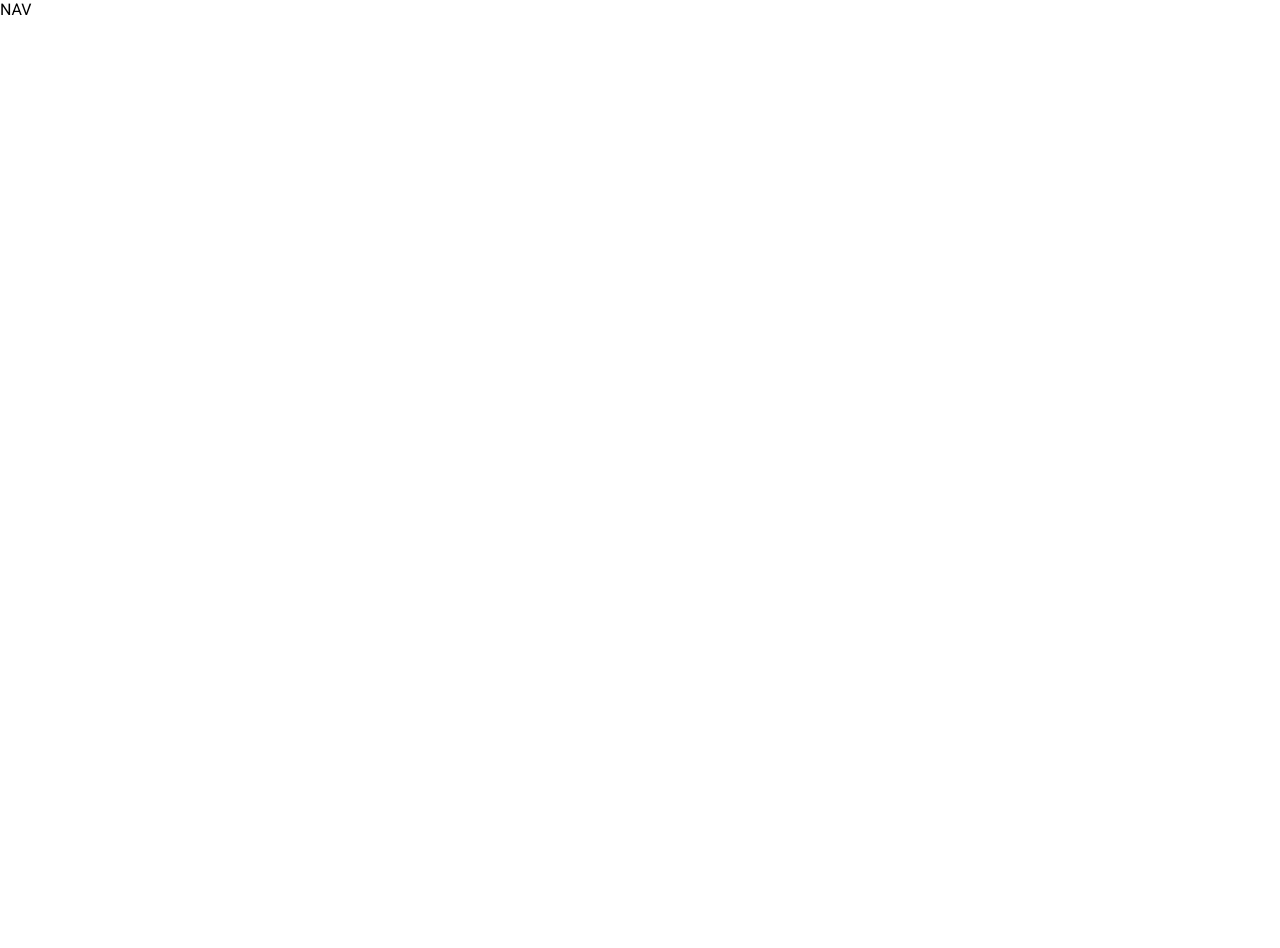
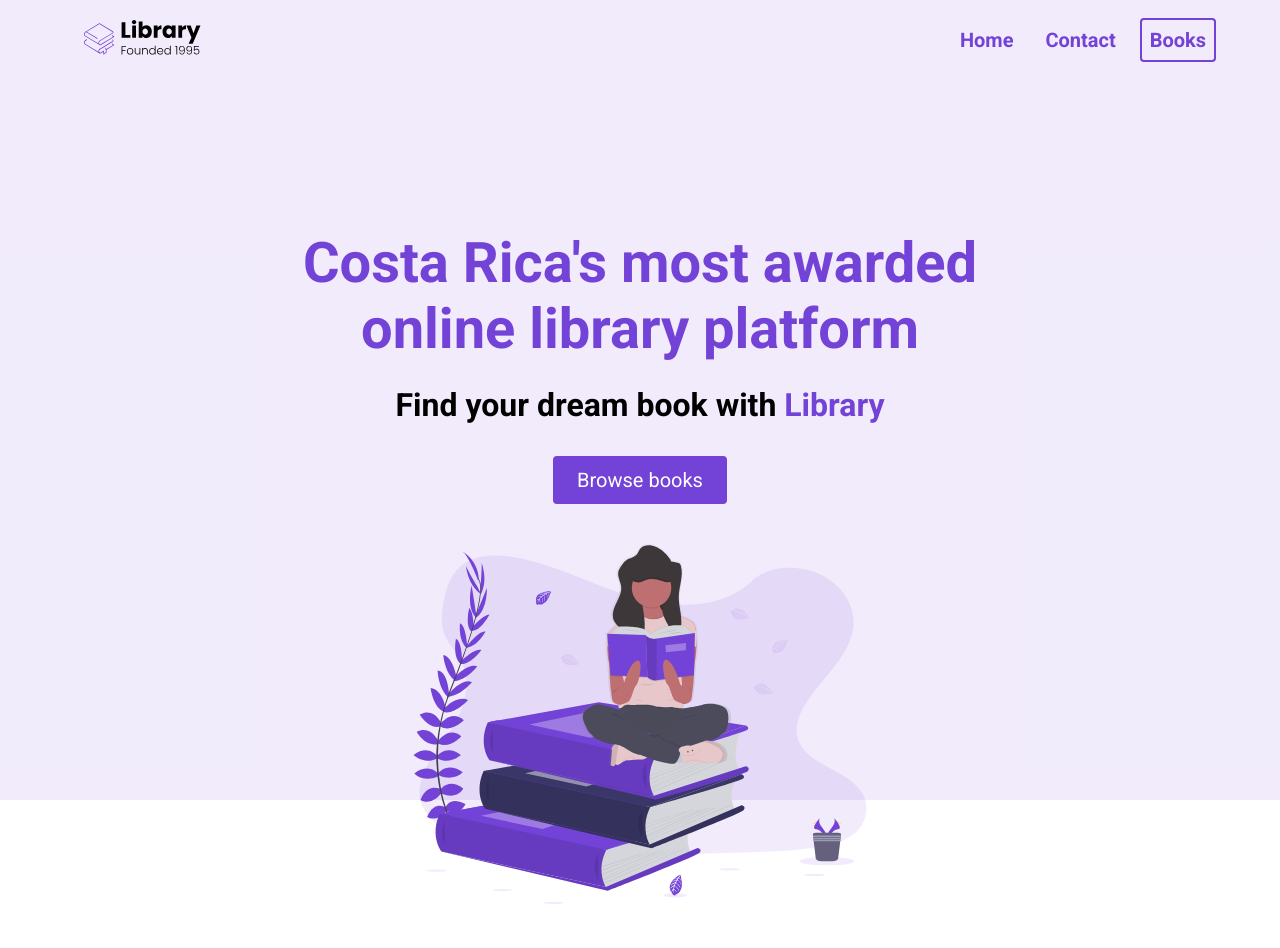
Before and after one commit to xEvansx/E-Commerce, a plain HTML site: page index.html in a window 1280 px wide. Before the commit the page ends 800 px from the top, so only its background shows below. Drawn offline with Linux system fonts and the light colour scheme.

Commit message:
Adding CSS as well butoms, header, nav and Images

```diff
--- a/index.html
+++ b/index.html
@@ -1,20 +1,37 @@
 <!DOCTYPE html>
 <html lang="en">
   <head>
-    <meta charset="UTF-8">
-    <meta http-equiv="X-UA-Compatible" content="IE=edge">
-    <meta name="viewport" content="width=device-width, initial-scale=1.0">
+    <meta charset="UTF-8" />
+    <meta http-equiv="X-UA-Compatible" content="IE=edge" />
+    <meta name="viewport" content="width=device-width, initial-scale=1.0" />
     <title>Library</title>
-    <link rel="stylesheet" href="styles.css">
+    <link rel="stylesheet" href="styles.css" />
   </head>
+
+
   <body>
-    <section>
+    <section id="landing">
       <nav>
-            NAV
-
+        <div class="nav__container">
+          <img src="./assets/Library.svg" class="logo" alt="" />
+          <ul class="nav__links">
+            <li><a href="#" class="nav__link" >Home</a></li>
+            <li><a href="#" class="nav__link">Contact</a></li>
+            <li><a href="#" class="nav__link nav__link--primary">Books</a></li>
+          </ul>
+        </div>
       </nav>
       <header>
-
+        <div class="header__container">
+            <div class="header__description">
+                <h1>Costa Rica's most awarded online library platform</h1>
+                <h2>Find your dream book with <span class="purple">Library</span></h2>
+                <button class="btn">Browse books</button>
+            </div>
+            <figure class="header__img--wrapper">
+                <img src="./assets/Undraw_Books.svg" alt="">
+            </figure>
+        </div>
       </header>
     </section>
   </body>
--- a/styles.css
+++ b/styles.css
@@ -7,3 +7,122 @@
   font-family: "Lato", sans-serif;
   font-family: "Roboto", sans-serif;
 }
+
+nav {
+  height: 80px;
+  display: flex;
+}
+
+img {
+  width: 100%;
+  height: 100%;
+  max-height: 50vh;
+  padding: 20px;
+}
+
+.nav__container {
+  width: 100%;
+  max-width: 1200px;
+  padding: 0 24px;
+  display: flex;
+  justify-content: space-between;
+  align-items: center;
+  margin: 0 auto;
+}
+
+.purple {
+  color: #7342d6;
+}
+
+.logo {
+  width: 160px;
+}
+
+ul {
+  display: flex;
+}
+
+li {
+  list-style-type: none;
+}
+
+.nav__link {
+  margin-left: 16px;
+  text-decoration: none;
+  font-size: 20px;
+  color: #7342d6;
+  font-weight: bold;
+  padding: 8px;
+}
+
+.nav__link:hover {
+  text-decoration: underline;
+}
+
+.nav__link--primary {
+  border: 2px solid #7342d6;
+  border-radius: 4px;
+}
+
+.nav__link--primary:hover {
+  text-decoration: none;
+}
+
+#landing {
+  background-color: rgba(115, 66, 214, 0.1);
+}
+
+header {
+  height: calc(100vh - 80px);
+}
+
+.header__container {
+    padding-top: 150px;
+  width: 100%;
+  max-width: 720px;
+  margin: 0 auto;
+  height: 100%;
+  display: flex;
+  flex-direction: column;
+  justify-content: space-between;
+}
+
+.header__description {
+  display: flex;
+  flex-direction: column;
+  align-items: center;
+}
+
+h1 {
+  font-size: 56px;
+  color: #7342d6;
+  margin-bottom: 24px;
+  text-align: center;
+}
+
+h2 {
+  font-size: 32px;
+  margin-bottom: 32px;
+  text-align: center;
+}
+
+button {
+  cursor: pointer;
+}
+
+button:active {
+  transform: translateY(1px);
+}
+
+.btn {
+  background-color: #7342d6;
+  color: white;
+  padding: 12px 24px;
+  font-size: 20px;
+  border-radius: 4px;
+  border: none;
+}
+
+.header__img--wrapper {
+  padding: 20px;
+}
```
Lines whose indentation alone changed are shown as unchanged.
